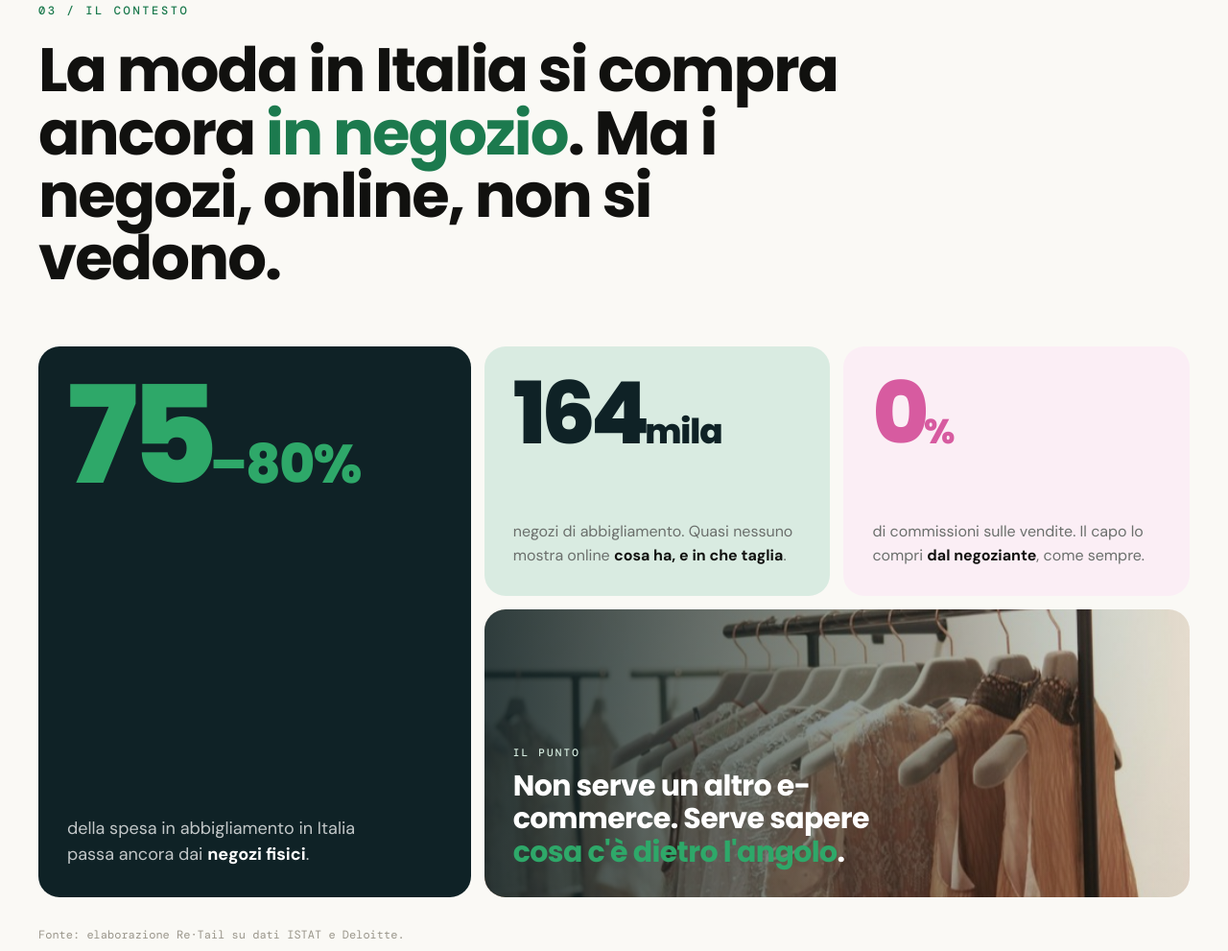
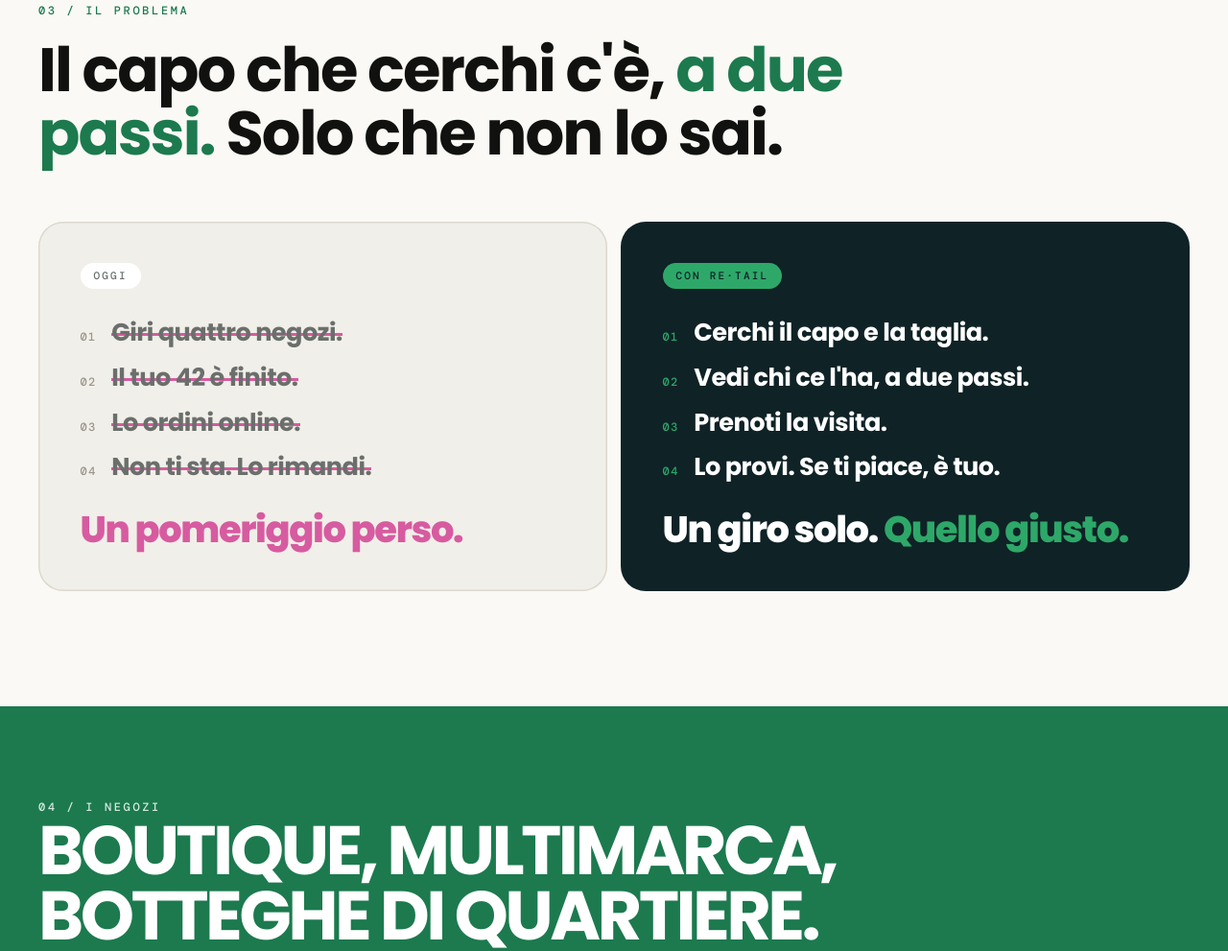
Before and after one commit to digiovannifa-ux/re-tail-website, a plain HTML site: page index.html in a window 1280 px wide. Shown: the part 6705-7696 px from the top of the page at 96% size. Drawn offline with Linux system fonts and the light colour scheme; animation ran at ten frames a second.

Commit message:
Replace the stats section with a today vs Re·Tail comparison
Co-Authored-By: Claude Opus 5.5 <noreply@anthropic.com>

```diff
--- a/index.html
+++ b/index.html
@@ -143,18 +143,33 @@
   </div>
 </section>
 
-<!-- NUMBERS -->
-<section class="numbers">
+<!-- VERSUS -->
+<section class="versus">
   <div class="wrap">
-    <span class="eyebrow">03 / Il contesto</span>
-    <h2>La moda in Italia si compra ancora <span class="g">in negozio</span>. Ma i negozi, online, non si vedono.</h2>
-    <div class="bento">
-      <div class="bx a"><div class="big">75<small>–80%</small></div><p>della spesa in abbigliamento in Italia passa ancora dai <b>negozi fisici</b>.</p></div>
-      <div class="bx b"><div class="big">164<small>mila</small></div><p>negozi di abbigliamento. Quasi nessuno mostra online <b>cosa ha, e in che taglia</b>.</p></div>
-      <div class="bx c"><div class="big">0<small>%</small></div><p>di commissioni sulle vendite. Il capo lo compri <b>dal negoziante</b>, come sempre.</p></div>
-      <div class="bx d"><img src="media/foto/negozio-6.jpg" alt="" loading="lazy"><p><span class="k">Il punto</span>Non serve un altro e-commerce. Serve sapere <b>cosa c'è dietro l'angolo</b>.</p></div>
+    <span class="eyebrow">03 / Il problema</span>
+    <h2>Il capo che cerchi c'è, <span class="g">a due passi.</span> Solo che non lo sai.</h2>
+    <div class="vs">
+      <div class="vs-card old">
+        <span class="vs-tag">Oggi</span>
+        <ol>
+          <li><s>Giri quattro negozi.</s></li>
+          <li><s>Il tuo 42 è finito.</s></li>
+          <li><s>Lo ordini online.</s></li>
+          <li><s>Non ti sta. Lo rimandi.</s></li>
+        </ol>
+        <b class="vs-end">Un pomeriggio perso.</b>
+      </div>
+      <div class="vs-card new">
+        <span class="vs-tag">Con Re·Tail</span>
+        <ol>
+          <li>Cerchi il capo e la taglia.</li>
+          <li>Vedi chi ce l'ha, a due passi.</li>
+          <li>Prenoti la visita.</li>
+          <li>Lo provi. Se ti piace, è tuo.</li>
+        </ol>
+        <b class="vs-end">Un giro solo. <span>Quello giusto.</span></b>
+      </div>
     </div>
-    <p class="source">Fonte: elaborazione Re·Tail su dati ISTAT e Deloitte.</p>
   </div>
 </section>
 
--- a/script.js
+++ b/script.js
@@ -131,12 +131,15 @@
     const layout = () => {
       dpr = Math.min(2, devicePixelRatio || 1);
       W = pat.clientWidth; H = pat.clientHeight;
+      if (!W || !H) return false;
       pat.width = W * dpr; pat.height = H * dpr;
       cols = W < 700 ? 4 : 6;
       cellW = W / cols; sw = cellW * 0.74; sh = (sw * img.height) / img.width; cellH = sh + cellW * 0.16;
       sprite = halftone(Math.round(sw * dpr)); soft = blurred(sprite);
+      return true;
     };
     const draw = (t) => {
+      if (!sprite && !layout()) return;
       ctx.setTransform(dpr, 0, 0, dpr, 0, 0);
       ctx.clearRect(0, 0, W, H);
       const shift = (still ? 0 : t * 0.018) + progress(manifesto) * cellH * 1.5;
@@ -155,11 +158,17 @@
         cancelAnimationFrame(raf);
         if (visible) raf = requestAnimationFrame(draw);
       }).observe(manifesto);
-      addEventListener('resize', () => { layout(); draw(performance.now()); });
+      addEventListener('resize', () => { if (layout()) draw(performance.now()); });
       if (still) addEventListener('scroll', () => visible && draw(0), { passive: true });
     };
     img.src = BASE + 'media/app/borsa.jpg';
   }
+
+  // Before/after comparison: reveal the steps when it comes into view.
+  const vs = document.querySelector('.vs');
+  if (vs) new IntersectionObserver(([e], o) => {
+    if (e.isIntersecting) { vs.classList.add('in'); o.disconnect(); }
+  }, { threshold: 0.3 }).observe(vs);
 
   // Play background videos only while visible.
   const io = new IntersectionObserver((entries) => {
--- a/styles.css
+++ b/styles.css
@@ -435,29 +435,34 @@ figure { margin: 0; }
 .trio figcaption b { display: block; margin: 10px 0 8px; font: 700 24px/1.1 var(--display); letter-spacing: -.02em; }
 .trio figcaption p { color: var(--text2); font-size: 15px; }
 
-/* ---------- NUMBERS (bento) ---------- */
-.numbers { background: var(--paper); padding: 120px 0 120px; }
-.numbers h2 { font-size: clamp(34px, 5vw, 64px); line-height: 1.02; max-width: 900px; margin: 18px 0 60px; }
-.bento { display: grid; grid-template-columns: 1.25fr 1fr 1fr; grid-template-areas: "a b c" "a d d"; gap: 14px; }
-.bx { position: relative; border-radius: 22px; padding: 30px; overflow: hidden; min-height: 260px; display: flex; flex-direction: column; justify-content: space-between; }
-.bx .big { font: 800 clamp(60px, 7vw, 120px)/0.9 var(--display); letter-spacing: -0.06em; }
-.bx .big small { font-size: .4em; letter-spacing: -0.03em; }
-.bx p { margin-top: 18px; max-width: 300px; font-size: 16px; }
-.bx.a { grid-area: a; background: var(--pine); color: var(--white); }
-.bx.a .big { font-size: clamp(80px, 11vw, 180px); color: var(--em400); }
-.bx.a p { color: rgba(255, 255, 255, .75); font-size: 18px; }
-.bx.a p b { color: var(--white); }
-.bx.b { grid-area: b; background: var(--wash); color: var(--pine); }
-.bx.b p, .bx.c p { color: var(--text2); }
-.bx.b p b, .bx.c p b { color: var(--ink); }
-.bx.c { grid-area: c; background: #FBEEF5; color: var(--pine); }
-.bx.c .big { color: var(--pink); }
-.bx.d { grid-area: d; justify-content: flex-end; color: var(--white); min-height: 300px; }
-.bx.d img { position: absolute; inset: 0; width: 100%; height: 100%; object-fit: cover; }
-.bx.d::after { content: ''; position: absolute; inset: 0; background: linear-gradient(90deg, rgba(15, 34, 38, .85), rgba(15, 34, 38, .1)); }
-.bx.d p { position: relative; z-index: 1; max-width: 420px; font: 700 clamp(22px, 2.4vw, 30px)/1.15 var(--display); letter-spacing: -.02em; }
-.bx.d p b { color: var(--em400); }
-.bx.d .k { display: block; margin-bottom: 12px; font: 500 11px/1 var(--mono); letter-spacing: .2em; text-transform: uppercase; color: var(--mint200); }
+/* ---------- VERSUS (oggi / con Re·Tail) ---------- */
+.versus { background: var(--paper); padding: 120px 0; }
+.versus h2 { font-size: clamp(34px, 5vw, 64px); line-height: 1.02; max-width: 900px; margin: 18px 0 60px; }
+.vs { display: grid; grid-template-columns: 1fr 1fr; gap: 14px; }
+.vs-card { position: relative; border-radius: 26px; padding: clamp(26px, 3.4vw, 46px); display: flex; flex-direction: column; gap: 30px; overflow: hidden; }
+.vs-card.old { background: var(--line-soft); color: var(--text2); box-shadow: inset 0 0 0 1.5px var(--border); }
+.vs-card.new { background: var(--pine); color: var(--white); }
+.vs-tag { align-self: flex-start; padding: 8px 14px; border-radius: 999px; font: 500 11px/1 var(--mono); letter-spacing: .2em; text-transform: uppercase; }
+.old .vs-tag { background: var(--white); color: var(--text2); }
+.new .vs-tag { background: var(--em400); color: var(--pine); }
+.vs ol { list-style: none; margin: 0; padding: 0; display: grid; gap: 16px; counter-reset: vs; }
+.vs li { --i: 0; counter-increment: vs; display: flex; align-items: baseline; gap: 16px; font: 700 clamp(19px, 2vw, 26px)/1.2 var(--display); letter-spacing: -.02em; opacity: 0; transform: translateY(14px); transition: opacity .6s var(--ease), transform .6s var(--ease); transition-delay: calc(var(--i) * .14s); }
+.vs li::before { content: counter(vs, decimal-leading-zero); flex: none; font: 500 12px/1 var(--mono); letter-spacing: .1em; }
+.old li::before { color: var(--text3); }
+.new li::before { color: var(--em400); }
+.vs li:nth-child(2) { --i: 1; }
+.vs li:nth-child(3) { --i: 2; }
+.vs li:nth-child(4) { --i: 3; }
+.new li { transition-delay: calc(.8s + var(--i) * .14s); }
+.vs s { text-decoration: none; background: linear-gradient(var(--pink), var(--pink)) 0 58% / 0 3px no-repeat; transition: background-size .5s var(--ease); transition-delay: calc(.35s + var(--i) * .14s); }
+.vs-end { font: 800 clamp(26px, 3vw, 40px)/1.05 var(--display); letter-spacing: -.035em; margin-top: auto; opacity: 0; transition: opacity .6s var(--ease) 1s; }
+.old .vs-end { color: var(--pink); }
+.new .vs-end span { color: var(--em400); white-space: nowrap; }
+.new .vs-end { transition-delay: 1.6s; }
+.vs.in li { opacity: 1; transform: none; }
+.vs.in s { background-size: 100% 3px; }
+.vs.in .vs-end { opacity: 1; }
+
 .source { margin-top: 30px; font: 400 12px/1.5 var(--mono); color: var(--text3); }
 
 /* ---------- MARQUEE of shops ---------- */
@@ -628,9 +633,7 @@ footer { background: var(--pine); color: var(--white); padding: 90px 0 120px; }
   .trio figure { flex: 0 0 72vw; scroll-snap-align: center; }
   .trio .device { --w: 100%; }
   .trio .mid { margin-top: 0; }
-  .bento { grid-template-columns: 1fr; grid-template-areas: "a" "b" "c" "d"; }
-  .bx { min-height: 0; }
-  .bx p { margin-top: 26px; }
+  .vs { grid-template-columns: 1fr; }
   .fs-grid { grid-template-columns: 1fr; gap: 60px; }
   .toast { left: 0; }
   .download .cta { margin-top: 30px; }
@@ -775,5 +778,6 @@ html { scroll-padding-top: var(--bar); }
 @media (prefers-reduced-motion: reduce) {
   .row, .tk, .rings i, .caret { animation: none; }
   .float, .scr, .reveal .w, .f-filter li i, .f-filter li i::after, .f-filter .go { transition: none; }
+  .vs li, .vs s, .vs-end { transition: none; }
   .float.on .card, .f-zero.on .card, .f-store em i, .chip.avail .k i { animation: none; }
 }
```
Also changed, not shown: en/index.html (+25 -10 lines).
